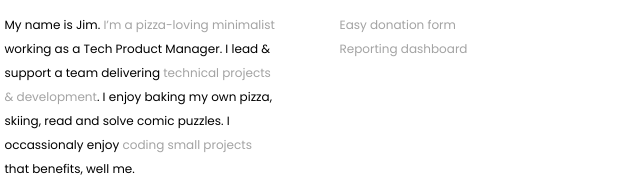
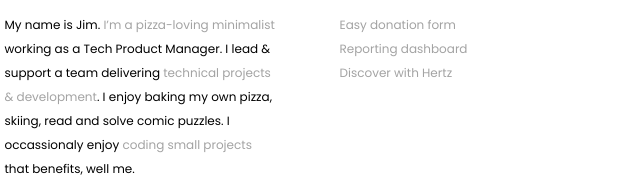
Before and after one commit to jimkollevik/jimkollevik.github.io, a plain HTML site: page index.html in a window 1280 px wide. Shown: the part 169-359 px from the top of the page, 163-803 px from the left. Drawn offline with nearby package versions, Linux system fonts and the light colour scheme; no server answers.

Commit message:
removed case accidently
Missed to commit right file. Accidently removed a line of code

```diff
--- a/index.html
+++ b/index.html
@@ -31,6 +31,7 @@
 		<p>
 			<a href="easy-donation-form.html">Easy donation form</a><br>
 			<a href="reporting-dashboard.html">Reporting dashboard</a><br>
+			<a href="discover-with-hertz.html">Discover with Hertz</a><br>
 		</p>
 		<!-- reference:
 		Easy peasy giving
```
